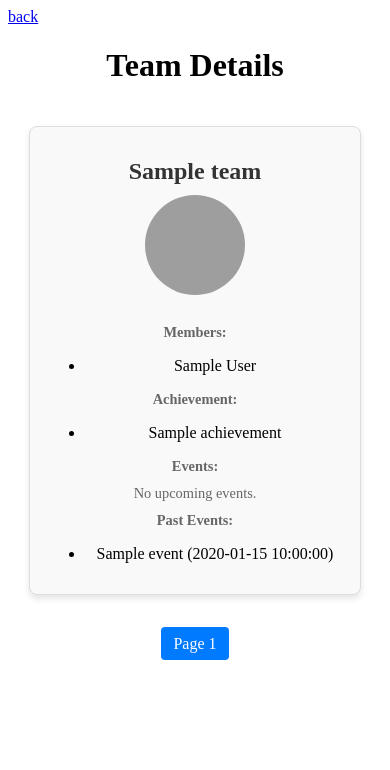
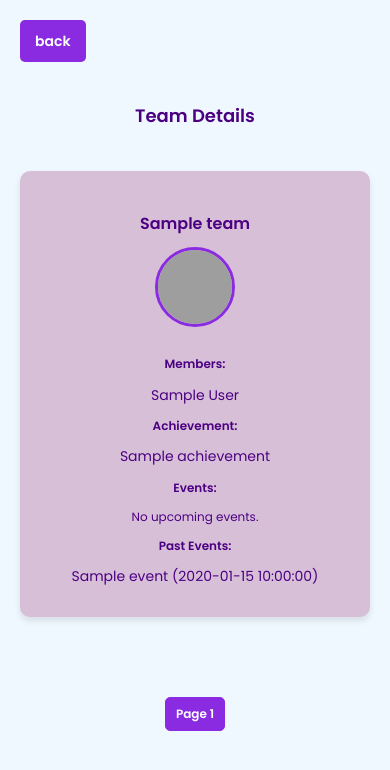
Before and after one commit to sarahlauras/fsp, a PHP site: page /teamdetail_index.php in a window 390 px wide. Shown: the top 770 px of the page. Run offline with PHP 8.4, Linux system fonts and the light colour scheme; tables that the repository leaves empty or names only in its code hold one stand-in row (values such as "Sample post"); grey boxes are pictures that could not be loaded.

Commit message:
rwd ccss

```diff
--- /dev/null
+++ b/teamdetail_index.css
@@ -0,0 +1,155 @@
+@import url('https://fonts.googleapis.com/css2?family=Poppins:wght@300;400;600&display=swap');
+
+* {
+    margin: 0;
+    padding: 0;
+    box-sizing: border-box;
+}
+
+body {
+    font-family: 'Poppins', sans-serif;
+    background-color: #F0F8FF;
+    color: #4B0082;
+    margin: 0 auto;
+    padding: 0;
+    line-height: 1.6;
+}
+
+h1 {
+    text-align: center;
+    font-size: 24px;
+    margin: 20px 0;
+}
+
+a {
+    display: inline-block;
+    margin: 20px;
+    padding: 10px 15px;
+    text-decoration: none;
+    background-color: #8A2BE2;
+    color: white;
+    border-radius: 5px;
+    font-weight: bold;
+    transition: background-color 0.3s ease;
+}
+
+.team-container {
+    display: grid;
+    grid-template-columns: repeat(auto-fit, minmax(300px, 1fr)); /* Responsif */
+    gap: 20px;
+    margin: 20px auto;
+    padding: 20px;
+    max-width: 1200px;
+}
+
+.team-card {
+    background-color: #D8BFD8;
+    border-radius: 10px;
+    box-shadow: 0 4px 6px rgba(0, 0, 0, 0.1);
+    overflow: hidden;
+    transition: transform 0.3s ease;
+}
+
+.team-card-content {
+    padding: 20px;
+    text-align: center;
+}
+
+.team-card h1 {
+    font-size: 20px;
+    color: #4B0082;
+    margin-bottom: 10px;
+}
+
+.team-card img {
+    width: 120px;
+    height: 120px;
+    border-radius: 50%;
+    margin-bottom: 10px;
+    object-fit: cover;
+    border: 3px solid #8A2BE2;
+}
+
+.team-card p {
+    margin: 10px 0;
+    font-size: 14px;
+}
+
+.team-card ul {
+    list-style-type: none;
+    padding: 0;
+    margin: 10px 0;
+}
+
+.team-card ul li {
+    margin-bottom: 5px;
+    font-size: 14px;
+    color: #4B0082;
+}
+
+.pagination {
+    display: flex;
+    justify-content: center;
+    align-items: center;
+    gap: 10px;
+    margin: 20px auto;
+}
+
+.pagination a {
+    padding: 10px 15px;
+    text-decoration: none;
+    color: white;
+    border: 1px solid #8A2BE2;
+    border-radius: 5px;
+    font-size: 14px;
+    transition: background-color 0.3s ease;
+}
+
+/* Responsive Design */
+@media screen and (max-width: 768px) {
+    h1 {
+        font-size: 20px;
+    }
+
+    .team-card {
+        margin-bottom: 20px;
+    }
+
+    .team-card img {
+        width: 100px;
+        height: 100px;
+    }
+
+    a {
+        font-size: 14px;
+    }
+
+    .pagination a {
+        padding: 8px 12px;
+        font-size: 12px;
+    }
+}
+
+@media screen and (max-width: 480px) {
+    h1 {
+        font-size: 18px;
+    }
+
+    .team-card h1 {
+        font-size: 16px;
+    }
+
+    .team-card img {
+        width: 80px;
+        height: 80px;
+    }
+
+    .team-card p {
+        font-size: 12px;
+    }
+
+    .pagination a {
+        padding: 6px 10px;
+        font-size: 12px;
+    }
+}
--- a/teamdetail_index.php
+++ b/teamdetail_index.php
@@ -4,7 +4,7 @@
     <meta charset="UTF-8">
     <meta name="viewport" content="width=device-width, initial-scale=1.0">
     <title>Game Detail</title>
-    <link rel="stylesheet" type="text/css" href="styleteam.css">
+    <link rel="stylesheet" type="text/css" href="teamdetail_index.css">
 </head>
 <body>
     <a href="index.php">back</a>
@@ -15,7 +15,7 @@
     $team = new Team();
 
     $totaldata = $team->getTotalData();
-    $perhalaman = 4;
+    $perhalaman = 6;
     $offset = isset($_GET['offset']) ? $_GET['offset'] : 0;
 
     $resteams = $team->getAllTeam($offset, $perhalaman);
```
Also changed, not shown: gamedetail.css (+122 -67 lines), index.css (+113 -16 lines).
